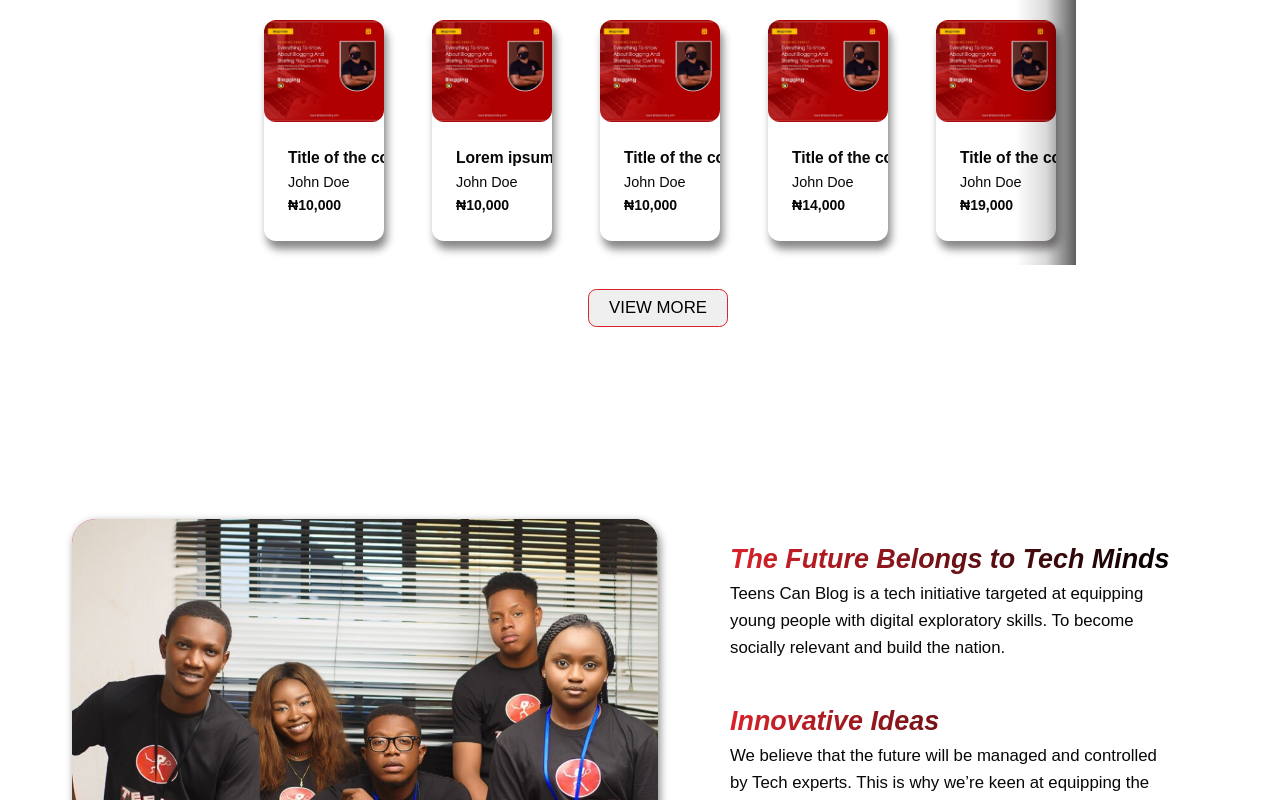
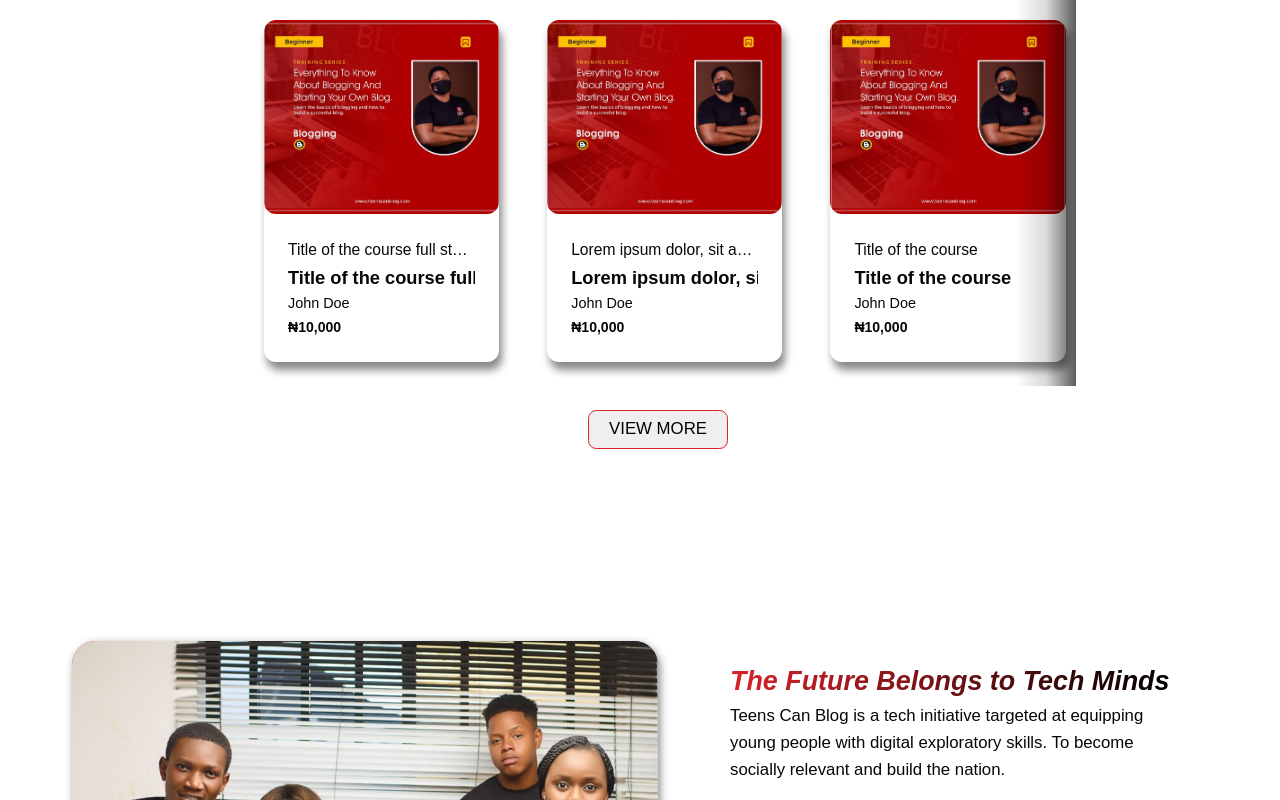
Before and after one commit to Niscolinx/teenscan, a React (Create React App) app: page / in a window 1280 px wide. Shown: the part 820-1620 px from the top of the page. Built offline with nearby package versions, Linux system fonts and the light colour scheme; what react-router-last-location would draw is missing.

Commit message:
working on courses

```diff
--- a/src/components/Course.tsx
+++ b/src/components/Course.tsx
@@ -16,7 +16,7 @@ const Course = (props: CourseProps) => {
 
             </div>
             <div className='course__details'>
-                <h3 className='course__title'>{props.title}</h3>
+                <div className='course__title'>{props.title} <h3>{ props.title}</h3></div>
                 <p className='course__creator'>{props.creator}</p>
                 <h3 className='course__price'>₦{formattedPrice}</h3>
             </div>
--- a/src/sass/components/course_cards.scss
+++ b/src/sass/components/course_cards.scss
@@ -30,16 +30,16 @@
             object-fit: cover;
         }
         &__details {
-            width: 10em;
-            overflow: hidden;
-            white-space: nowrap;
-            text-overflow: ellipsis;
             padding: 2rem;
         }
 
         &__title {
             font-family: $font-primary;
             font-size: 1.3rem;
+            width: 12em;
+            overflow: hidden;
+            white-space: nowrap;
+            text-overflow: ellipsis;
         }
         &__creator {
             font-size: 1.2rem;
```
